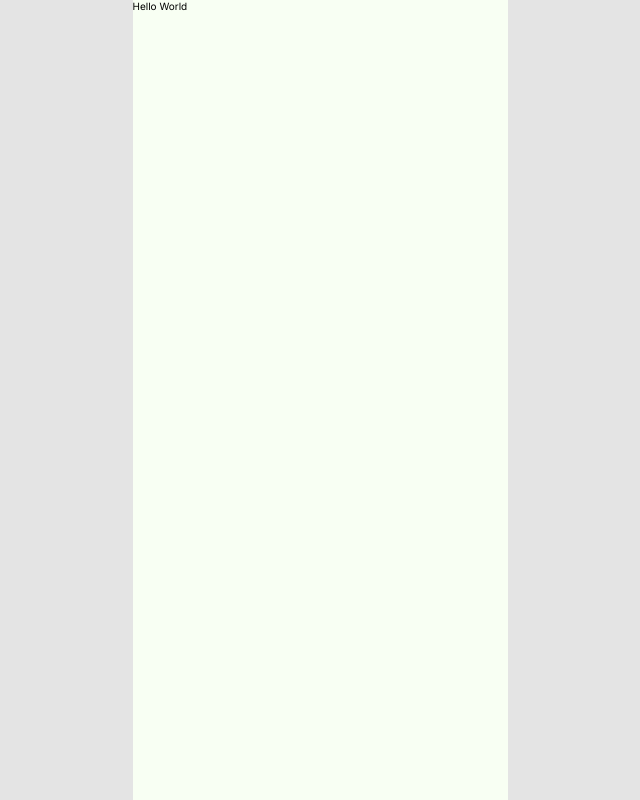
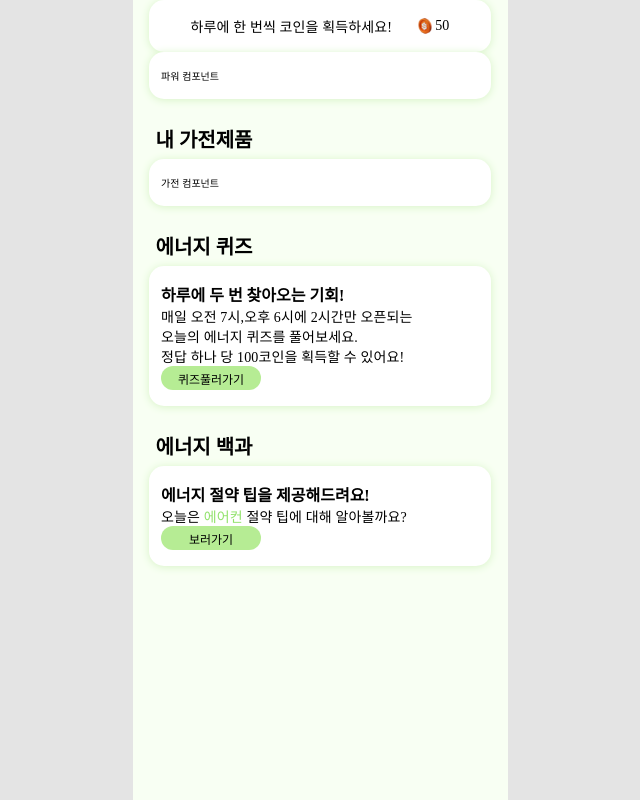
Before and after one commit to GreenSpark-greenspark/greenspark-frontend, a Next.js app: page / in a window 1280 px wide. Shown: the whole page, without its empty margins (320-960 px from the left). Built offline with nearby package versions, Linux system fonts and the light colour scheme.

Commit message:
feat: 홈 페이지 기본 레이아웃

```diff
--- /dev/null
+++ b/src/app/_component/home/AttendanceCoin.tsx
@@ -0,0 +1,21 @@
+import React from "react";
+import styles from "../power/power.common.module.css";
+import Box from "@/components/Box";
+import Iconcoin from "@/../public/icon/coin.svg";
+export default function AttendanceCoin() {
+  return (
+    <>
+      <div className={styles.wrap}>
+        <Box>
+          <div className={styles.coinContainer}>
+            <p className={styles.text_normal}>하루에 한 번씩 코인을 획득하세요!</p>
+            <div className={styles.coin}>
+              <Iconcoin className={styles.coinIcon} />
+              <p className={styles.text_normal}>50</p>
+            </div>
+          </div>
+        </Box>
+      </div>
+    </>
+  );
+}
--- /dev/null
+++ b/src/app/_component/home/HomeAppliances.tsx
@@ -0,0 +1,15 @@
+import React from "react";
+import styles from "../power/power.common.module.css";
+import Box from "@/components/Box";
+
+export default function HomeAppliances() {
+  return (
+    <>
+      <p className={styles.title}>내 가전제품 </p>
+
+      <div className={styles.wrap}>
+        <Box>가전 컴포넌트</Box>
+      </div>
+    </>
+  );
+}
--- /dev/null
+++ b/src/app/_component/home/HomeEncyclopedia.tsx
@@ -0,0 +1,23 @@
+import React from "react";
+import styles from "../power/power.common.module.css";
+import Box from "@/components/Box";
+
+export default function HomeEncyclopedia() {
+  return (
+    <>
+      <p className={styles.title}>에너지 백과️</p>
+
+      <div className={styles.wrap}>
+        <Box>
+          <p className={styles.text_title}>에너지 절약 팁을 제공해드려요!</p>
+          <p className={styles.text_normal}>
+            오늘은 <span className={styles.appliancsGreen}>에어컨 </span>절약 팁에 대해 알아볼까요?
+          </p>
+          <button type="button" className={styles.btn}>
+            보러가기
+          </button>
+        </Box>
+      </div>
+    </>
+  );
+}
--- /dev/null
+++ b/src/app/_component/home/HomePower.tsx
@@ -0,0 +1,13 @@
+import React from "react";
+import styles from "../power/power.common.module.css";
+import Box from "@/components/Box";
+
+export default function HomePower() {
+  return (
+    <>
+      <div className={styles.wrap}>
+        <Box>파워 컴포넌트</Box>
+      </div>
+    </>
+  );
+}
--- /dev/null
+++ b/src/app/_component/home/HomeQuiz.tsx
@@ -0,0 +1,27 @@
+import React from "react";
+import styles from "../power/power.common.module.css";
+import Box from "@/components/Box";
+
+export default function HomeQuiz() {
+  return (
+    <>
+      <p className={styles.title}>에너지 퀴즈️</p>
+
+      <div className={styles.wrap}>
+        <Box>
+          <p className={styles.text_title}>하루에 두 번 찾아오는 기회!</p>
+          <p className={styles.text_normal}>
+            매일 오전 7시,오후 6시에 2시간만 오픈되는
+            <br />
+            오늘의 에너지 퀴즈를 풀어보세요.
+            <br />
+            정답 하나 당 100코인을 획득할 수 있어요!
+          </p>
+          <button type="button" className={styles.btn}>
+            퀴즈풀러가기
+          </button>
+        </Box>
+      </div>
+    </>
+  );
+}
--- a/src/app/_component/power/power.common.module.css
+++ b/src/app/_component/power/power.common.module.css
@@ -37,7 +37,7 @@
 
   background-color: #b6ec94;
   color: black;
-  font-size: 1.4rem;
+  font-size: 1.2rem;
   font-weight: 400;
 
   border: none;
@@ -140,3 +140,30 @@
   font-weight: 400;
   line-height: normal;
 }
+
+/* 홈 */
+.coinContainer {
+  display: flex;
+  align-items: center;
+  justify-content: center;
+}
+.coin {
+  display: flex;
+  align-items: center;
+  margin-left: 2.3rem;
+}
+.coinIcon {
+  width: 2rem;
+  height: 2rem;
+}
+.text_title {
+  color: #000;
+  font-family: Pretendard;
+  font-size: 1.6rem;
+  font-style: normal;
+  font-weight: 600;
+  line-height: normal;
+}
+.appliancsGreen {
+  color: #91e26b;
+}
--- a/src/app/page.tsx
+++ b/src/app/page.tsx
@@ -1,3 +1,18 @@
+import React from "react";
+import HomeQuiz from "./_component/home/HomeQuiz";
+import HomeEncyclopedia from "./_component/home/HomeEncyclopedia";
+import AttendanceCoin from "./_component/home/AttendanceCoin";
+import HomePower from "./_component/home/HomePower";
+import HomeAppliances from "./_component/home/HomeAppliances";
+
 export default function Page() {
-  return <div>Hello World</div>;
+  return (
+    <div>
+      <AttendanceCoin />
+      <HomePower />
+      <HomeAppliances />
+      <HomeQuiz />
+      <HomeEncyclopedia />
+    </div>
+  );
 }
```
Also changed, not shown: public/icon/coin.svg (added).
